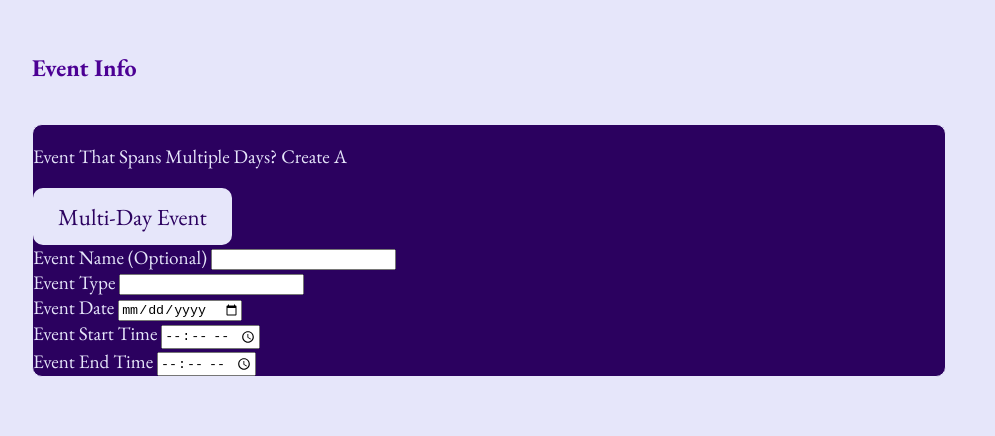
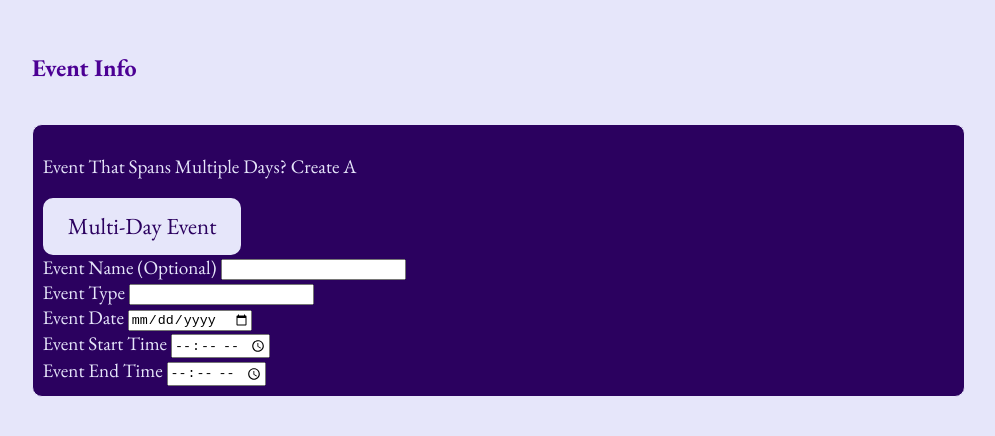
Before and after one commit to madisonVLL/EventPages, a website: page pages/event.html in a window 1280 px wide. Shown: the whole page, without its empty margins (0-995 px from the left). Drawn offline with nearby package versions, Linux system fonts and the light colour scheme.

Commit message:
added padding

```diff
--- a/css/pages.css
+++ b/css/pages.css
@@ -24,6 +24,7 @@ table, form {
     color: #e6e6fa;
     width: 75%;
     font-size: larger;
+    padding: 0.5em;
 }
 
 th, td {
```
